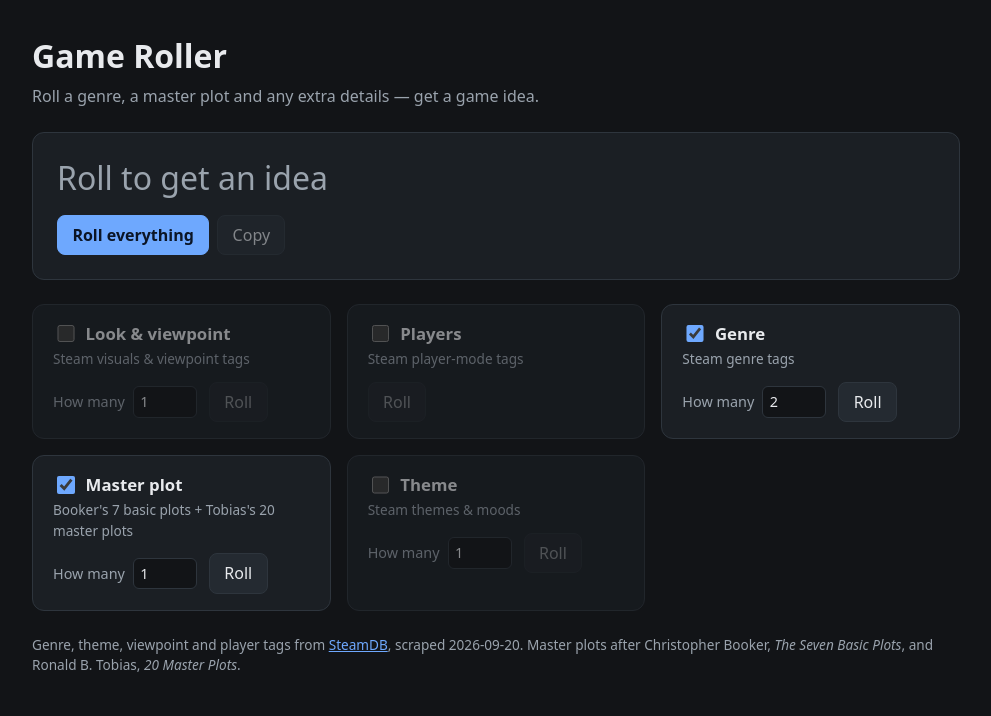
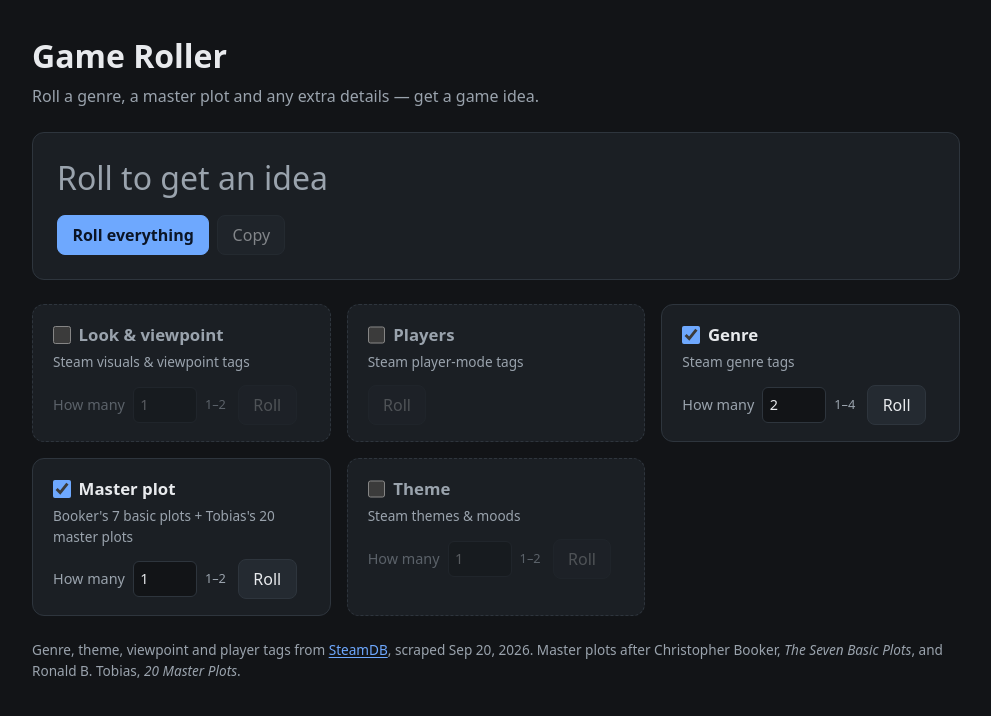
Before and after one commit to talemon/game-roller, a Svelte app: page / in a window 1280 px wide. Shown: the top 716 px of the page, without its empty margins (144-1135 px from the left). Built offline with nearby package versions, Linux system fonts and the light colour scheme.

Commit message:
Harden UI: live region, copy failure path, count clamping, touch targets, disabled-card contrast

```diff
--- a/src/App.svelte
+++ b/src/App.svelte
@@ -29,6 +29,9 @@
   }
 
   const scrapedOn = steamTags.scrapedAt.slice(0, 10);
+  const scrapedOnLabel = new Intl.DateTimeFormat(undefined, { dateStyle: 'medium' }).format(
+    new Date(steamTags.scrapedAt),
+  );
 </script>
 
 <main>
@@ -39,7 +42,8 @@
 
   <ResultBanner {sentence} onRollAll={rollAll} />
 
-  <section class="cards">
+  <section class="cards" aria-labelledby="details-heading">
+    <h2 id="details-heading" class="visually-hidden">Details to roll</h2>
     {#each facets as facet (facet.id)}
       <FacetCard {facet} bind:state={states[facet.id]} onRoll={() => roll(facet)} />
     {/each}
@@ -47,7 +51,8 @@
 
   <footer>
     Genre, theme, viewpoint and player tags from
-    <a href="https://steamdb.info/tags/" rel="noopener">SteamDB</a>, scraped {scrapedOn}. Master plots
+    <a href="https://steamdb.info/tags/" rel="noopener">SteamDB</a>, scraped
+    <time datetime={scrapedOn}>{scrapedOnLabel}</time>. Master plots
     after Christopher Booker, <cite>The Seven Basic Plots</cite>, and Ronald B. Tobias,
     <cite>20 Master Plots</cite>.
   </footer>
@@ -75,7 +80,7 @@
 
   .cards {
     display: grid;
-    grid-template-columns: repeat(auto-fill, minmax(280px, 1fr));
+    grid-template-columns: repeat(auto-fill, minmax(min(280px, 100%), 1fr));
     gap: 1rem;
   }
 
--- a/src/app.css
+++ b/src/app.css
@@ -7,6 +7,7 @@
   --muted: #9aa3ad;
   --accent: #6ea8fe;
   --accent-text: #0b1526;
+  --danger: #ff8a80;
 
   color-scheme: dark;
   font-family:
@@ -21,6 +22,8 @@
   line-height: 1.5;
   color: var(--text);
   background: var(--bg);
+  accent-color: var(--accent);
+  caret-color: var(--accent);
   -webkit-font-smoothing: antialiased;
 }
 
@@ -33,8 +36,14 @@ body {
   min-height: 100vh;
 }
 
+::selection {
+  background: var(--accent);
+  color: var(--accent-text);
+}
+
 a {
   color: var(--accent);
+  text-underline-offset: 0.15em;
 }
 
 button {
@@ -44,6 +53,7 @@ button {
   border: 1px solid var(--border);
   border-radius: 8px;
   padding: 0.45rem 0.9rem;
+  min-height: 2.5rem;
   cursor: pointer;
   transition:
     background 0.15s,
@@ -77,15 +87,54 @@ input[type='number'] {
   border: 1px solid var(--border);
   border-radius: 6px;
   padding: 0.25rem 0.4rem;
+  min-height: 2.25rem;
+  font-variant-numeric: tabular-nums;
+}
+
+input[type='number']:disabled {
+  opacity: 0.6;
 }
 
 input[type='checkbox'] {
   width: 1.1rem;
   height: 1.1rem;
-  accent-color: var(--accent);
+  margin: 0;
 }
 
 :focus-visible {
   outline: 2px solid var(--accent);
   outline-offset: 2px;
 }
+
+/* Touch: every control reaches 44px without changing the desktop rhythm. */
+@media (pointer: coarse) {
+  button,
+  input[type='number'] {
+    min-height: 2.75rem;
+  }
+
+  input[type='checkbox'] {
+    width: 1.35rem;
+    height: 1.35rem;
+  }
+}
+
+@media (prefers-reduced-motion: reduce) {
+  *,
+  *::before,
+  *::after {
+    transition-duration: 0s;
+  }
+}
+
+.visually-hidden {
+  position: absolute;
+  width: 1px;
+  height: 1px;
+  margin: -1px;
+  padding: 0;
+  overflow: hidden;
+  clip: rect(0 0 0 0);
+  white-space: nowrap;
+  border: 0;
+}
--- a/src/components/FacetCard.svelte
+++ b/src/components/FacetCard.svelte
@@ -16,36 +16,56 @@
     state = $bindable(),
     onRoll,
   }: { facet: Facet; state: FacetState; onRoll: () => void } = $props();
+
+  const hasCount = $derived(facet.count.max > facet.count.min);
+
+  /** Snap whatever the user typed (empty, decimal, out of range) back into the facet's bounds. */
+  function clampCount(event: Event) {
+    const input = event.currentTarget as HTMLInputElement;
+    const parsed = input.value.trim() === '' ? Number.NaN : Math.round(Number(input.value));
+    const next = Number.isFinite(parsed)
+      ? Math.max(facet.count.min, Math.min(parsed, facet.count.max))
+      : facet.count.default;
+    state.count = next;
+    input.value = String(next);
+  }
 </script>
 
-<article class="card" class:disabled={!state.enabled}>
+<article class="card" class:disabled={!state.enabled} aria-labelledby="facet-{facet.id}">
   <header>
     <label class="title">
       <input type="checkbox" bind:checked={state.enabled} />
-      <span>{facet.label}</span>
+      <span id="facet-{facet.id}">{facet.label}</span>
     </label>
-    <p class="hint">{facet.hint}</p>
+    <p class="hint" id="hint-{facet.id}">{facet.hint}</p>
   </header>
 
   <div class="controls">
-    {#if facet.count.max > facet.count.min}
+    {#if hasCount}
       <label class="count" for="count-{facet.id}">
         How many
         <input
           id="count-{facet.id}"
           type="number"
+          inputmode="numeric"
           min={facet.count.min}
           max={facet.count.max}
+          step="1"
           bind:value={state.count}
+          onchange={clampCount}
           disabled={!state.enabled}
+          aria-describedby="range-{facet.id}"
         />
+        <span class="range" id="range-{facet.id}">{facet.count.min}–{facet.count.max}</span>
       </label>
     {/if}
-    <button onclick={onRoll} disabled={!state.enabled}>Roll</button>
+    <button onclick={onRoll} disabled={!state.enabled} aria-describedby="hint-{facet.id}">
+      Roll
+    </button>
   </div>
 
   {#if state.rolled.length > 0}
-    <ul class="chips">
+    <ul class="chips" aria-label="Rolled {facet.label}">
       {#each state.rolled as item (item.id)}
         <li class="chip">
           <span class="chip-label">
@@ -72,11 +92,23 @@
     display: flex;
     flex-direction: column;
     gap: 0.75rem;
-    transition: opacity 0.15s;
+    min-width: 0;
+    transition: border-color 0.15s;
   }
 
+  /* Disabled: fade the controls and rolled chips, keep the title and hint readable. */
   .card.disabled {
-    opacity: 0.55;
+    border-style: dashed;
+  }
+
+  .card.disabled .title span,
+  .card.disabled .hint {
+    color: var(--muted);
+  }
+
+  .card.disabled .controls,
+  .card.disabled .chips {
+    opacity: 0.5;
   }
 
   header {
@@ -92,6 +124,8 @@
     font-weight: 600;
     font-size: 1.05rem;
     cursor: pointer;
+    min-height: 2.75rem;
+    margin-block: -0.5rem;
   }
 
   .hint {
@@ -105,6 +139,7 @@
     align-items: center;
     gap: 0.75rem;
     flex-wrap: wrap;
+    transition: opacity 0.15s;
   }
 
   .count {
@@ -119,6 +154,11 @@
     width: 4rem;
   }
 
+  .range {
+    font-variant-numeric: tabular-nums;
+    font-size: 0.8rem;
+  }
+
   .chips {
     list-style: none;
     margin: 0;
@@ -126,6 +166,7 @@
     display: flex;
     flex-wrap: wrap;
     gap: 0.5rem;
+    transition: opacity 0.15s;
   }
 
   .chip {
@@ -137,6 +178,8 @@
     flex-direction: column;
     gap: 0.15rem;
     max-width: 100%;
+    min-width: 0;
+    overflow-wrap: anywhere;
   }
 
   .chip-label {
@@ -144,7 +187,7 @@
   }
 
   .emoji {
-    margin-right: 0.35em;
+    margin-inline-end: 0.35em;
   }
 
   .chip-desc {
@@ -154,7 +197,7 @@
   }
 
   .attribution {
-    margin-left: 0.35rem;
+    margin-inline-start: 0.35rem;
     font-size: 0.75rem;
     opacity: 0.8;
   }
--- a/src/components/ResultBanner.svelte
+++ b/src/components/ResultBanner.svelte
@@ -1,26 +1,52 @@
 <script lang="ts">
+  import { onDestroy } from 'svelte';
+
   let { sentence, onRollAll }: { sentence: string; onRollAll: () => void } = $props();
 
-  let copied = $state(false);
+  type CopyStatus = 'idle' | 'copied' | 'failed';
+  const COPY_LABEL: Record<CopyStatus, string> = {
+    idle: 'Copy',
+    copied: 'Copied',
+    failed: 'Copy failed',
+  };
+
+  // Clipboard API is absent on insecure origins (plain http on a LAN) and in some embedded browsers.
+  const canCopy = typeof navigator !== 'undefined' && !!navigator.clipboard?.writeText;
+
+  let copyStatus = $state<CopyStatus>('idle');
   let copyTimer: ReturnType<typeof setTimeout> | undefined;
 
   async function copy() {
-    await navigator.clipboard.writeText(sentence);
-    copied = true;
     clearTimeout(copyTimer);
-    copyTimer = setTimeout(() => (copied = false), 1500);
+    try {
+      await navigator.clipboard.writeText(sentence);
+      copyStatus = 'copied';
+    } catch {
+      copyStatus = 'failed';
+    }
+    copyTimer = setTimeout(() => (copyStatus = 'idle'), 1500);
   }
+
+  onDestroy(() => clearTimeout(copyTimer));
 </script>
 
-<section class="banner">
-  {#if sentence}
-    <p class="sentence">{sentence}</p>
-  {:else}
-    <p class="sentence placeholder">Roll to get an idea</p>
-  {/if}
+<section class="banner" aria-labelledby="result-heading">
+  <h2 id="result-heading" class="visually-hidden">Your game idea</h2>
+  <p class="sentence" class:placeholder={!sentence} aria-live="polite" aria-atomic="true">
+    {sentence || 'Roll to get an idea'}
+  </p>
   <div class="actions">
     <button class="primary" onclick={onRollAll}>Roll everything</button>
-    <button onclick={copy} disabled={!sentence}>{copied ? 'Copied' : 'Copy'}</button>
+    {#if canCopy}
+      <button
+        onclick={copy}
+        disabled={!sentence}
+        class:failed={copyStatus === 'failed'}
+        aria-live="polite"
+      >
+        {COPY_LABEL[copyStatus]}
+      </button>
+    {/if}
   </div>
 </section>
 
@@ -33,6 +59,7 @@
     display: flex;
     flex-direction: column;
     gap: 1rem;
+    min-width: 0;
   }
 
   .sentence {
@@ -41,6 +68,7 @@
     font-weight: 600;
     line-height: 1.3;
     text-wrap: balance;
+    overflow-wrap: anywhere;
   }
 
   .placeholder {
@@ -53,4 +81,9 @@
     gap: 0.5rem;
     flex-wrap: wrap;
   }
+
+  .failed {
+    border-color: var(--danger);
+    color: var(--danger);
+  }
 </style>
```
